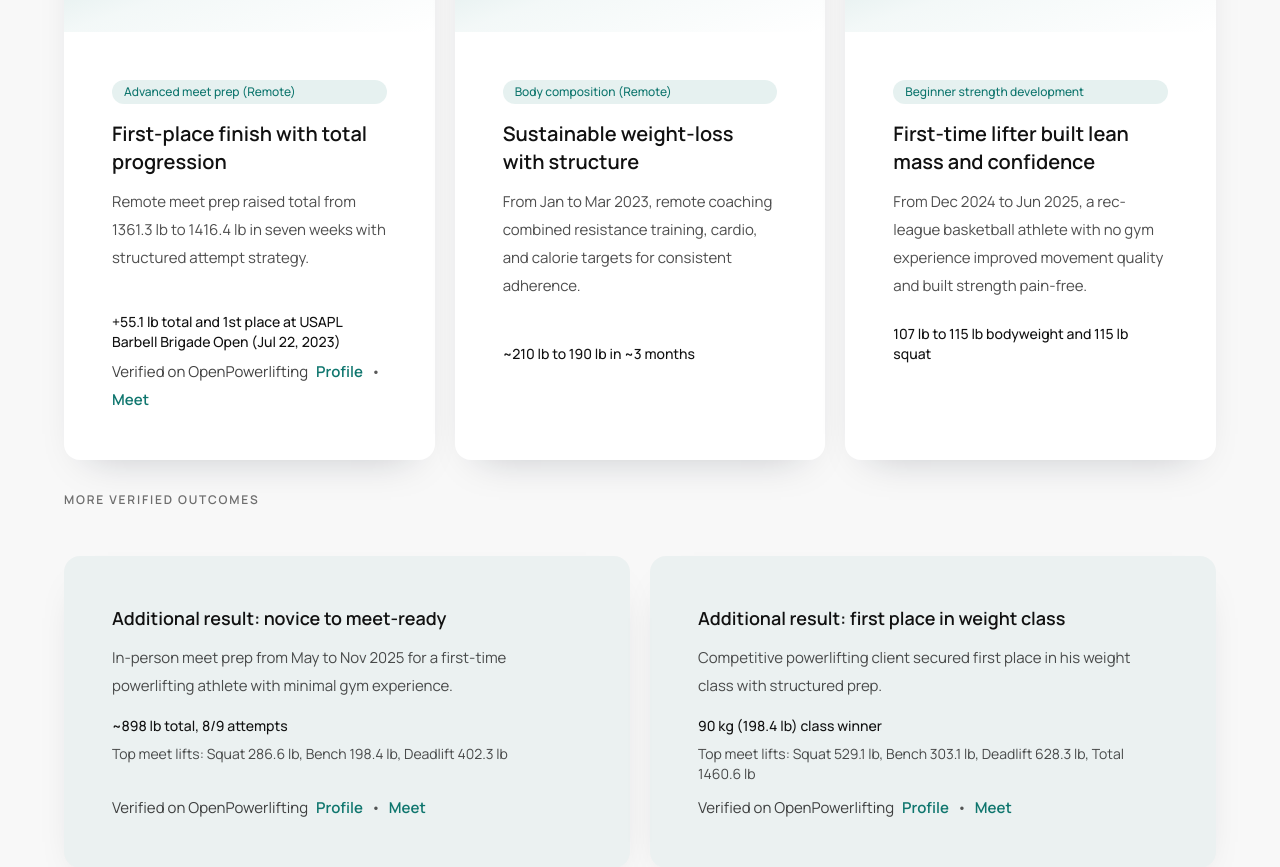
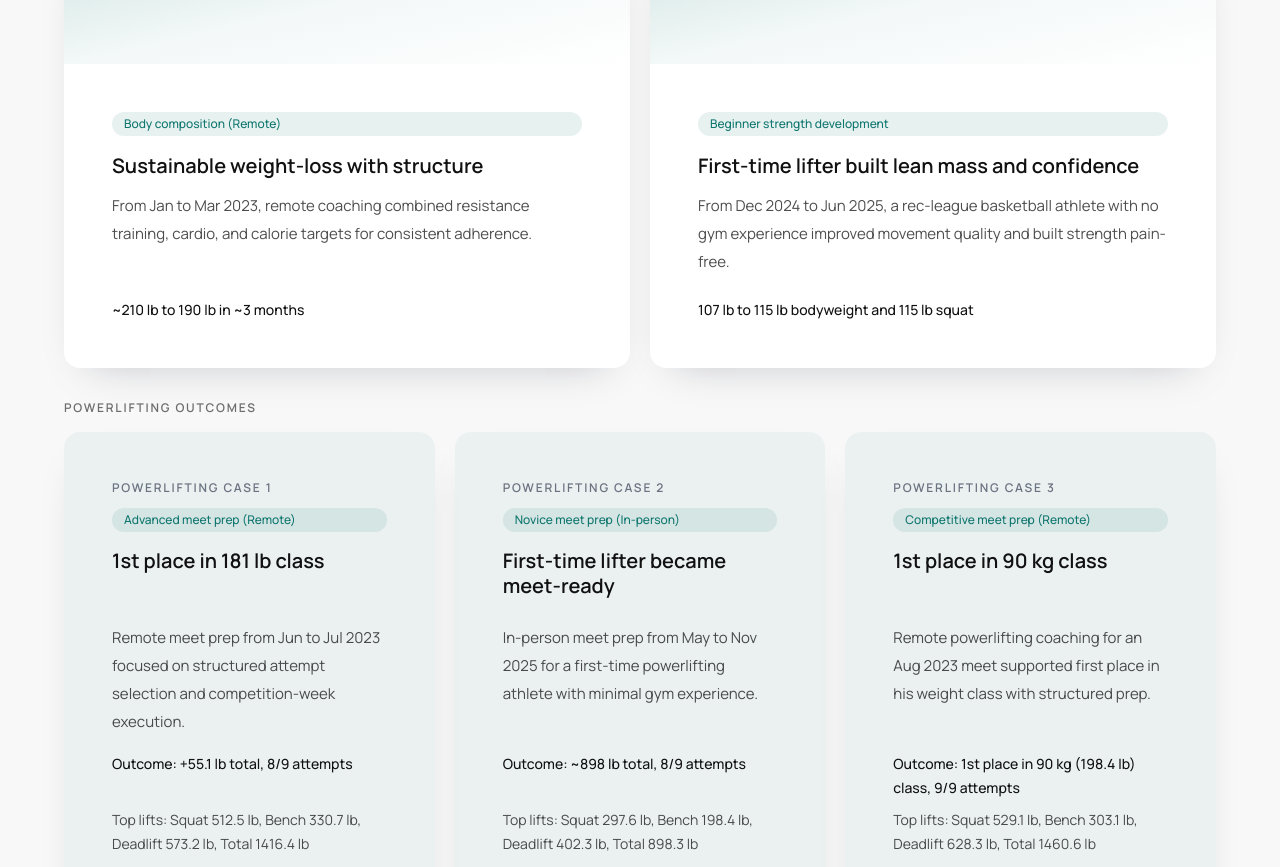
Before and after one commit to tomvothecoder/tomvo.me, a React (Vite) app: page /coach in a window 1280 px wide. Shown: the part 2473-3340 px from the top of the page. Built offline with nearby package versions, Linux system fonts and the light colour scheme.

Commit message:
Normalize and align powerlifting outcomes cards

```diff
--- a/src/components/CoachRedesign/TransformationGallery.tsx
+++ b/src/components/CoachRedesign/TransformationGallery.tsx
@@ -12,24 +12,13 @@ interface ProofLinksProps {
   className?: string;
 }
 
-const transformations = [
-  {
-    label: "Advanced meet prep (Remote)",
-    title: "First-place finish with total progression",
-    summary:
-      "Remote meet prep raised total from 1361.3 lb to 1416.4 lb in seven weeks with structured attempt strategy.",
-    metric: "+55.1 lb total and 1st place at USAPL Barbell Brigade Open (Jul 22, 2023)",
-    profileUrl: "https://www.openpowerlifting.org/u/jordanang",
-    meetUrl: "https://www.openpowerlifting.org/m/usapl/CA-2023-19#jordanang",
-  },
+const generalOutcomes = [
   {
     label: "Body composition (Remote)",
     title: "Sustainable weight-loss with structure",
     summary:
       "From Jan to Mar 2023, remote coaching combined resistance training, cardio, and calorie targets for consistent adherence.",
     metric: "~210 lb to 190 lb in ~3 months",
-    profileUrl: null,
-    meetUrl: null,
   },
   {
     label: "Beginner strength development",
@@ -37,29 +26,65 @@ const transformations = [
     summary:
       "From Dec 2024 to Jun 2025, a rec-league basketball athlete with no gym experience improved movement quality and built strength pain-free.",
     metric: "107 lb to 115 lb bodyweight and 115 lb squat",
-    profileUrl: null,
-    meetUrl: null,
+  },
+];
+
+const powerliftingOutcomes = [
+  {
+    label: "Advanced meet prep (Remote)",
+    title: "1st place in 181 lb class",
+    summary:
+      "Remote meet prep from Jun to Jul 2023 focused on structured attempt selection and competition-week execution.",
+    metric: "Outcome: +55.1 lb total, 8/9 attempts",
+    detail: "Top lifts: Squat 512.5 lb, Bench 330.7 lb, Deadlift 573.2 lb, Total 1416.4 lb",
+    profileUrl: "https://www.openpowerlifting.org/u/jordanang",
+    meetUrl: "https://www.openpowerlifting.org/m/usapl/CA-2023-19#jordanang",
+  },
+  {
+    label: "Novice meet prep (In-person)",
+    title: "First-time lifter became meet-ready",
+    summary:
+      "In-person meet prep from May to Nov 2025 for a first-time powerlifting athlete with minimal gym experience.",
+    metric: "Outcome: ~898 lb total, 8/9 attempts",
+    detail: "Top lifts: Squat 297.6 lb, Bench 198.4 lb, Deadlift 402.3 lb, Total 898.3 lb",
+    profileUrl: "https://www.openpowerlifting.org/u/christophercruz2",
+    meetUrl: "https://www.openpowerlifting.org/m/usapl/CA-2024-39#christophercruz2",
+  },
+  {
+    label: "Competitive meet prep (Remote)",
+    title: "1st place in 90 kg class",
+    summary:
+      "Remote powerlifting coaching for an Aug 2023 meet supported first place in his weight class with structured prep.",
+    metric: "Outcome: 1st place in 90 kg (198.4 lb) class, 9/9 attempts",
+    detail: "Top lifts: Squat 529.1 lb, Bench 303.1 lb, Deadlift 628.3 lb, Total 1460.6 lb",
+    profileUrl: "https://www.openpowerlifting.org/u/alvinpov",
+    meetUrl: "https://www.openpowerlifting.org/m/uspa/2957#alvinpov",
   },
 ];
 
 function ProofLinks({ profileUrl, meetUrl, className }: ProofLinksProps) {
   return (
-    <div className={cn("flex flex-wrap items-center gap-x-2 gap-y-1 text-[15px] leading-6", className)}>
-      <span className="text-foreground/80">Verified on OpenPowerlifting</span>
+    <div
+      className={cn(
+        "flex items-center gap-1.5 whitespace-nowrap text-xs leading-5 text-foreground/70",
+        className,
+      )}
+    >
+      <span>Verified on OpenPowerlifting</span>
       <a
         href={profileUrl}
         target="_blank"
         rel="noreferrer"
-        className="font-semibold text-accent hover:underline"
+        className="font-medium text-accent hover:underline"
       >
         Profile
       </a>
-      <span className="text-foreground/70">•</span>
+      <span>•</span>
       <a
         href={meetUrl}
         target="_blank"
         rel="noreferrer"
-        className="font-semibold text-accent hover:underline"
+        className="font-medium text-accent hover:underline"
       >
         Meet
       </a>
@@ -77,17 +102,21 @@ function TransformationGallery() {
       title="Transformation stories built on structure, not shortcuts"
       description="The process emphasizes clear milestones, measurable outcomes, and consistent execution."
     >
+      <p className="text-xs font-semibold uppercase tracking-[0.15em] text-foreground/60">
+        General outcomes
+      </p>
+
       <motion.div
         variants={staggerContainer}
         {...(prefersReducedMotion ? {} : revealInView)}
-        className="grid gap-5 lg:grid-cols-3"
+        className="mt-4 grid gap-5 md:grid-cols-2"
       >
-        {transformations.map((item, index) => (
+        {generalOutcomes.map((item, index) => (
           <motion.div key={item.title} variants={fadeInUp}>
             <Card className="flex h-full flex-col overflow-hidden">
               <div className="h-32 border-b border-border bg-gradient-to-br from-accent/20 via-accent/5 to-transparent p-6">
                 <p className="text-xs font-semibold uppercase tracking-[0.15em] text-muted">
-                  Case {index + 1}
+                  General case {index + 1}
                 </p>
               </div>
               <CardContent className="flex flex-1 flex-col pt-6">
@@ -97,14 +126,6 @@ function TransformationGallery() {
                 <h3 className="text-xl font-semibold text-foreground">{item.title}</h3>
                 <p className="mt-3 text-[15px] leading-7 text-foreground/75">{item.summary}</p>
                 <p className="mt-auto pt-5 text-sm font-medium text-foreground">{item.metric}</p>
-                <div className="mt-2 min-h-10">
-                  {item.profileUrl && item.meetUrl ? (
-                    <ProofLinks
-                      profileUrl={item.profileUrl}
-                      meetUrl={item.meetUrl}
-                    />
-                  ) : null}
-                </div>
               </CardContent>
             </Card>
           </motion.div>
@@ -112,60 +133,47 @@ function TransformationGallery() {
       </motion.div>
 
       <p className="mt-8 text-xs font-semibold uppercase tracking-[0.15em] text-foreground/60">
-        More verified outcomes
+        Powerlifting outcomes
       </p>
 
       <motion.div
         variants={staggerContainer}
         {...(prefersReducedMotion ? {} : revealInView)}
-        className="mt-6 grid gap-5 md:grid-cols-2"
+        className="mt-4 grid gap-5 lg:grid-cols-3"
       >
-        <motion.div variants={fadeInUp}>
+        {powerliftingOutcomes.map((item, index) => (
+          <motion.div key={item.title} variants={fadeInUp}>
             <Card className="h-full border-accent/30 bg-accent/5">
               <CardContent className="flex h-full flex-col pt-6">
-              <h3 className="text-lg font-semibold text-foreground">
-                Additional result: novice to meet-ready
+                <p className="text-xs font-semibold uppercase tracking-[0.15em] text-muted">
+                  Powerlifting case {index + 1}
+                </p>
+                <Badge className="mb-4 mt-3" variant="accent">
+                  {item.label}
+                </Badge>
+                <h3 className="text-xl font-semibold leading-tight text-foreground lg:min-h-[4rem]">
+                  {item.title}
                 </h3>
-              <p className="mt-3 text-[15px] leading-7 text-foreground/75">
-                In-person meet prep from May to Nov 2025 for a first-time powerlifting athlete with minimal gym experience.
+                <p className="mt-3 text-[15px] leading-7 text-foreground/75 lg:min-h-[7rem]">
+                  {item.summary}
                 </p>
-              <p className="mt-4 text-sm font-medium text-foreground">~898 lb total, 8/9 attempts</p>
-              <p className="mt-2 text-sm text-foreground/75">
-                Top meet lifts: Squat 286.6 lb, Bench 198.4 lb, Deadlift 402.3 lb
+                <p className="mt-4 text-sm font-medium leading-6 text-foreground lg:min-h-[3rem]">
+                  {item.metric}
                 </p>
+                {item.detail ? (
+                  <p className="mt-2 text-sm leading-6 text-foreground/75 lg:min-h-[3rem]">
+                    {item.detail}
+                  </p>
+                ) : null}
                 <ProofLinks
-                profileUrl="https://www.openpowerlifting.org/u/christophercruz2"
-                meetUrl="https://www.openpowerlifting.org/m/usapl/CA-2024-39#christophercruz2"
+                  profileUrl={item.profileUrl}
+                  meetUrl={item.meetUrl}
                   className="mt-auto pt-3"
                 />
               </CardContent>
             </Card>
           </motion.div>
-
-        <motion.div variants={fadeInUp}>
-          <Card className="h-full border-accent/30 bg-accent/5">
-            <CardContent className="flex h-full flex-col pt-6">
-              <h3 className="text-lg font-semibold text-foreground">
-                Additional result: first place in weight class
-              </h3>
-              <p className="mt-3 text-[15px] leading-7 text-foreground/75">
-                Competitive powerlifting client secured first place in his weight class with
-                structured prep.
-              </p>
-              <p className="mt-4 text-sm font-medium text-foreground">
-                90 kg (198.4 lb) class winner
-              </p>
-              <p className="mt-2 text-sm text-foreground/75">
-                Top meet lifts: Squat 529.1 lb, Bench 303.1 lb, Deadlift 628.3 lb, Total 1460.6 lb
-              </p>
-              <ProofLinks
-                profileUrl="https://www.openpowerlifting.org/u/alvinpov"
-                meetUrl="https://www.openpowerlifting.org/m/uspa/2957#alvinpov"
-                className="mt-auto pt-3"
-              />
-            </CardContent>
-          </Card>
-        </motion.div>
+        ))}
       </motion.div>
     </SectionWrapper>
   );
```
Lines whose indentation alone changed are shown as unchanged.
